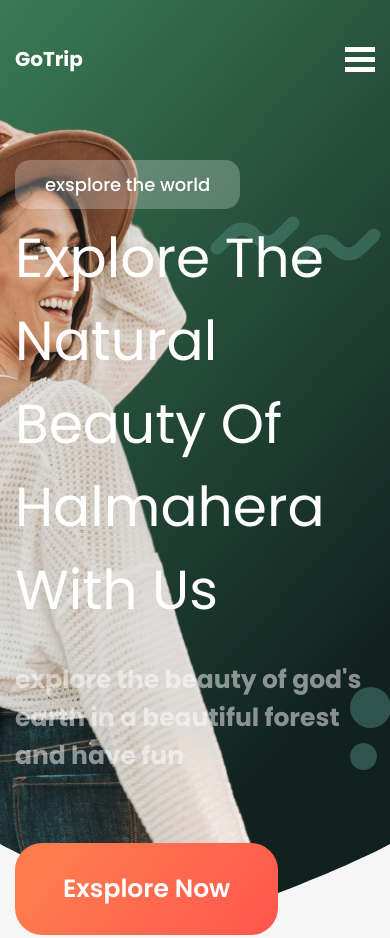
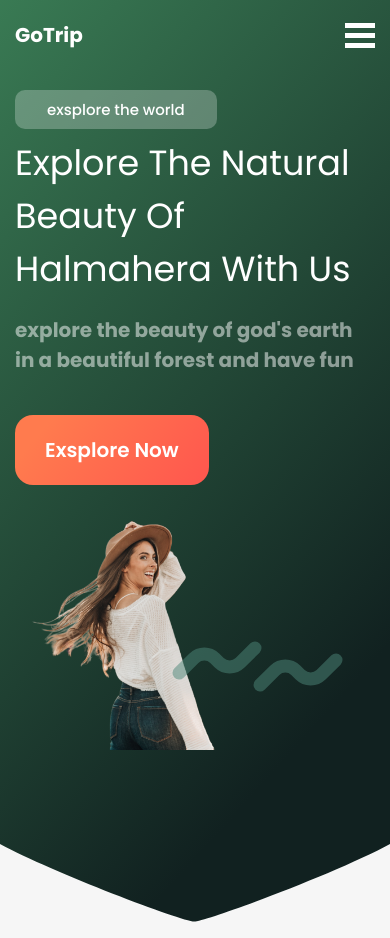
Before and after one commit to kaswister/GoTrip-Landing, a plain HTML site: page index.html in a window 390 px wide. Shown: the top 938 px of the page. Drawn offline with nearby package versions, Linux system fonts and the light colour scheme.

Commit message:
feat: create adaptiv header for 850px

```diff
--- a/css/base.css
+++ b/css/base.css
@@ -619,8 +619,64 @@ body {
     top: 50px;
     right: 50px;
   }
+
+  .no-scroll {
+    overflow-y: hidden;
+  }
+
+  .header__img img {
+    right: -256px;
+  }
+
+  .header__img::after {
+    right: -256px;
+  }
 }
 
-/* @media (max-width: 1000px) {
+@media (max-width: 850px) {
+  .header {
+    padding-top: 20px;
+  }
 
-} */
+  .header__top {
+    margin-bottom: 40px;
+  }
+
+  .header__row {
+    flex-direction: column;
+  }
+
+  .header__img img {
+    position: static;
+    width: 70%;
+    height: auto;
+  }
+
+  .header__img::after {
+    top: 100px;
+    right: 0;
+  }
+
+  .header__badge {
+    font-size: 15px;
+    padding: 8px 32px;
+    border-radius: 10px;
+  }
+
+  .header__title {
+    font-size: 35px;
+    margin-bottom: 20px;
+  }
+
+  .header__text {
+    font-size: 20px;
+    margin-bottom: 40px;
+    max-width: 400px;
+  }
+
+  .btn--header {
+    font-size: 20px;
+    padding: 20px 30px;
+    border-radius: 18px;
+  }
+}
--- a/js/main.js
+++ b/js/main.js
@@ -27,4 +27,5 @@ const nav = document.querySelector('.nav')
 navButton.onclick = function(){
   nav.classList.toggle('nav--mobile')
   menuIcon.classList.toggle('menu-icon-active');
+  document.body.classList.toggle('no-scroll')
 }
```
